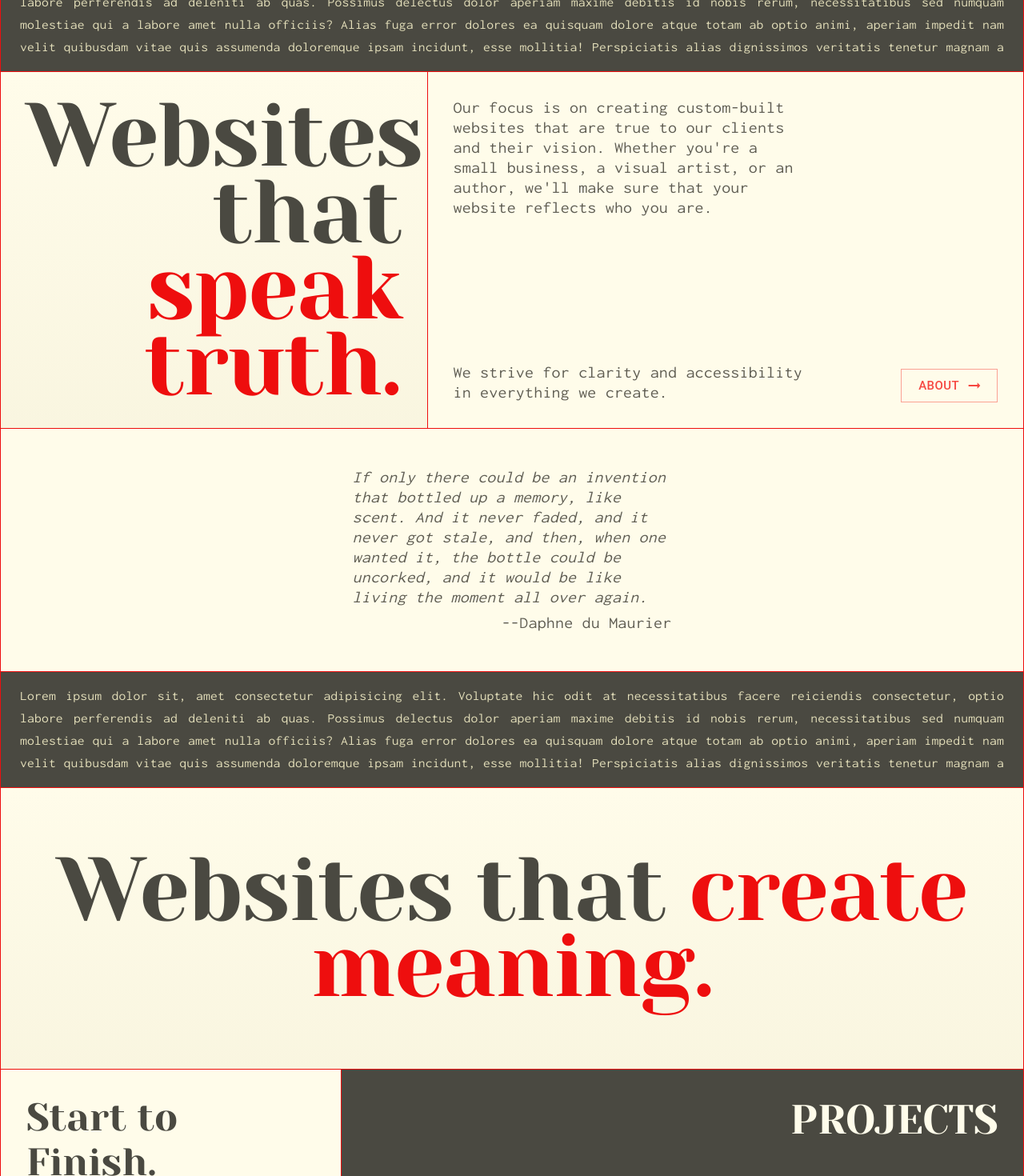
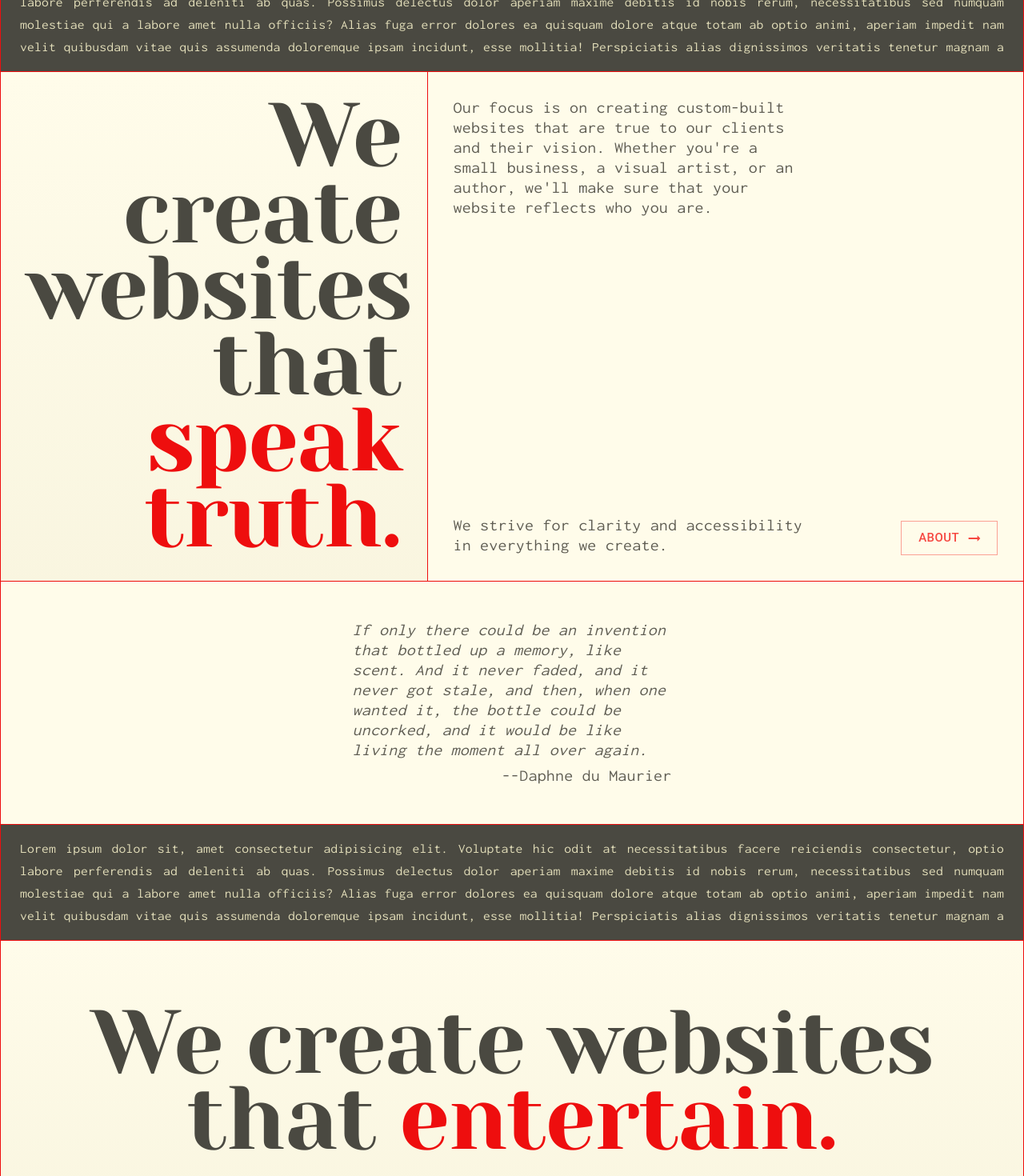
Before and after one commit to DaedalusFiction/fictionalweb, a React (Create React App) app: page / in a window 1280 px wide. Shown: the part 1380-2850 px from the top of the page at 80% size. Built offline with nearby package versions, Linux system fonts and the light colour scheme.

Commit message:
changed text

```diff
--- a/src/components/Portfolio.js
+++ b/src/components/Portfolio.js
@@ -65,8 +65,8 @@ const Portfolio = () => {
                 >
                     <Container maxWidth="xl">
                         <Typography variant="h1" component="h2" align="center">
-                            Websites that{" "}
-                            <span className="text-accent">create meaning.</span>
+                            We create websites that{" "}
+                            <span className="text-accent">entertain.</span>
                         </Typography>
                     </Container>
                 </Grid>
--- a/src/components/Showcase.js
+++ b/src/components/Showcase.js
@@ -44,7 +44,7 @@ const Showcase = () => {
                                 textAlign: { xs: "center", md: "end" },
                             }}
                         >
-                            Websites that{" "}
+                            We create websites that{" "}
                             <span className="text-accent">speak truth.</span>
                         </Typography>
                     </Box>
```
